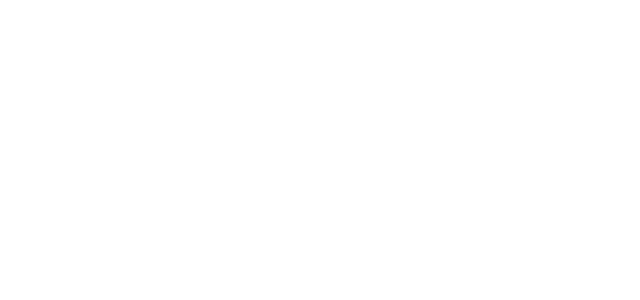
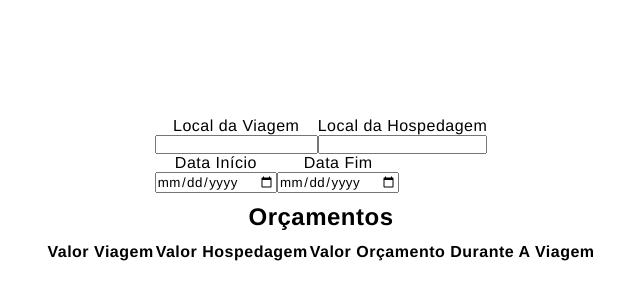
Before and after one commit to BezerraLuiz/planejamento-viagem, a React (Vite) app: page /iniciar-viagem in a window 1280 px wide. Shown: the part 242-542 px from the top of the page, without its empty margins (319-959 px from the left). Built offline with nearby package versions, Linux system fonts and the light colour scheme.

Commit message:
Iniciado tela 'Iniciar Viagem'

```diff
--- a/src/Routes/IniciarViagem/IniciarViagem.jsx
+++ b/src/Routes/IniciarViagem/IniciarViagem.jsx
@@ -1,8 +1,47 @@
+import style from "./IniciarViagem.module.css";
+
 export default function IniciarViagem() {
-
   return (
     <>
+      <div id={style.container}>
+        <form id={style.form} action="">
+          <div >
+          <div style={{
+            display: "flex",
+          }}>
+            <div className={style.container_input}>
+              <label htmlFor="">Local da Viagem</label>
+              <input type="text" />
+            </div>
+            <div className={style.container_input}>
+              <label htmlFor="">Local da Hospedagem</label>
+              <input type="text" />
+            </div>
+          </div>
+          <div style={{
+            display: "flex",
+          }}>
+            <div className={style.container_input}>
+              <label htmlFor="">Data Início</label>
+              <input type="date" />
+            </div>
+            <div className={style.container_input}>
+              <label htmlFor="">Data Fim</label>
+              <input type="date" />
+            </div>
+          </div>
+          </div>
+        </form>
 
+        <h2>Orçamentos</h2>
+        <table>
+          <tr>
+            <th>Valor Viagem</th>
+            <th>Valor Hospedagem</th>
+            <th>Valor Orçamento Durante A Viagem</th>
+          </tr>
+        </table>
+      </div>
     </>
-  )
+  );
 }
--- /dev/null
+++ b/src/Routes/IniciarViagem/IniciarViagem.module.css
@@ -0,0 +1,19 @@
+#container {
+  display: flex;
+  justify-content: center;
+  align-items: center;
+  flex-direction: column;
+  gap: 10px;
+  min-height: 100vh;
+}
+
+#form {
+  display: flex;
+  flex-direction: row;
+  gap: 10px;
+}
+
+.container_input {
+  display: flex;
+  flex-direction: column;
+}
--- a/src/Routes/LoginPage/LoginPage.module.css
+++ b/src/Routes/LoginPage/LoginPage.module.css
@@ -94,3 +94,12 @@
   font-weight: 600;
   font-size: 50px;
 }
+
+@media (min-width:961px) {
+  .container .login {
+    width: 400px;
+    height: 400px;
+    border: 5px solid steelblue;
+    border-radius: 10px;
+  }
+}
--- a/src/Routes/PrincipalPage/PrincipalPage.module.css
+++ b/src/Routes/PrincipalPage/PrincipalPage.module.css
@@ -19,3 +19,12 @@
 #btn_planejar:hover {
   border-radius: 20px;
 }
+
+@media (min-width:961px) {
+  .container_main {
+    display: flex;
+    justify-content: center;
+    align-items: center;
+    min-height: 15vh;
+  }
+}
--- a/src/Routes/RegisterPage/RegisterPage.jsx
+++ b/src/Routes/RegisterPage/RegisterPage.jsx
@@ -34,16 +34,7 @@
   return (
     <>
       {isLoading && <Loading />}
-      <div
-        style={{
-          display: "flex",
-          justifyContent: "center",
-          alignItems: "center",
-          flexDirection: "column",
-          minHeight: "88vh",
-          gap: "80px",
-        }}
-      >
+      <div id={style.container_main}>
         <h1 id={style.nome}>Router Airplane</h1>
         <div className={style.container}>
           <div className={style.login}>
--- a/src/Routes/RegisterPage/RegisterPage.module.css
+++ b/src/Routes/RegisterPage/RegisterPage.module.css
@@ -1,3 +1,12 @@
+#container_main {
+  display: flex;
+  justify-content: center;
+  align-items: center;
+  flex-direction: column;
+  min-height: 88vh;
+  gap: 80px;
+}
+
 .container {
   display: flex;
   justify-content: center;
@@ -88,3 +97,29 @@
   font-weight: 600;
   font-size: 50px;
 }
+
+@media (min-width: 961px) {
+  #container_main {
+    gap: 50px;
+  }
+
+  .container .login {
+    width: 400px;
+    height: 470px;
+    border: 5px solid steelblue;
+    border-radius: 10px;
+  }
+
+  .login .titulo {
+    display: flex;
+    justify-content: center;
+    align-items: center;
+    min-height: 14vh;
+
+    & h1 {
+      -webkit-text-stroke: 1.5px steelblue;
+      font-size: 50px;
+      color: white;
+    }
+  }
+}
```
